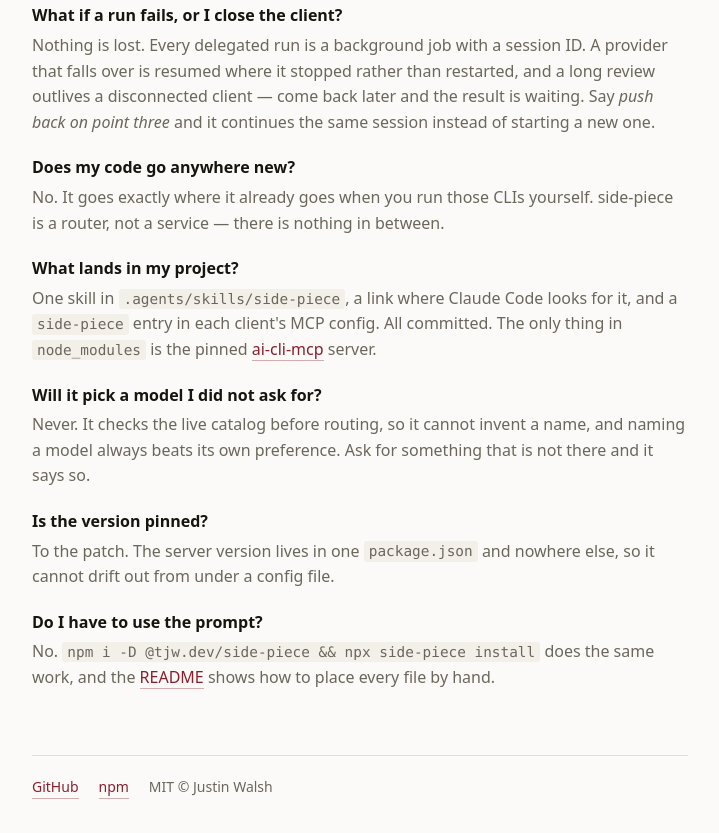
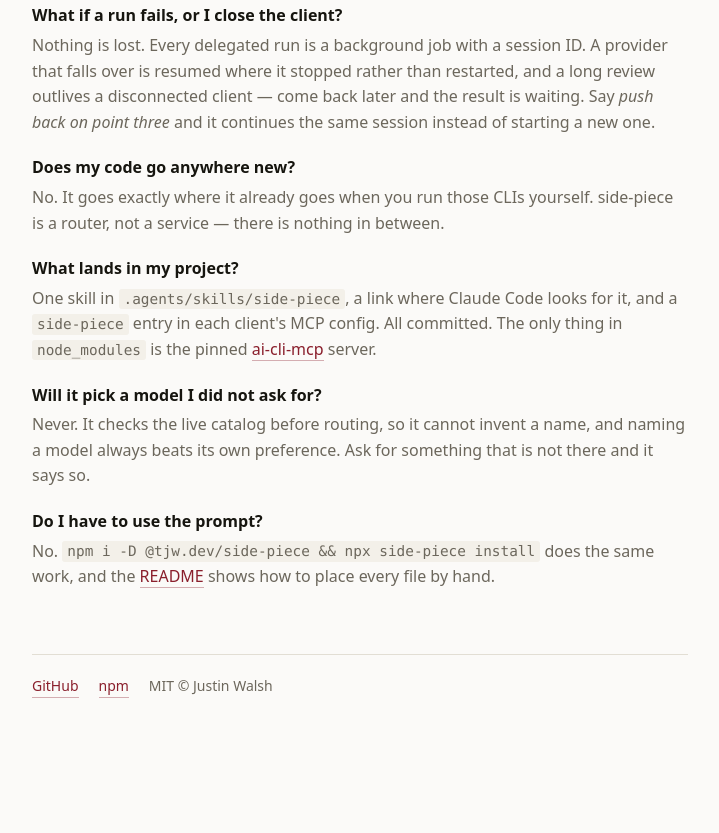
Before and after one commit to thejustinwalsh/side-piece, a website: page docs/index.html in a window 1280 px wide. Shown: the part 1243-2076 px from the top of the page, without its empty margins (280-999 px from the left). After the commit the page ends 2021 px from the top, so only its background shows below. Drawn offline with Linux system fonts and the light colour scheme.

Commit message:
docs: drop the version-pinning question
Implementation detail, not something a reader arrives wondering about.

```diff
--- a/docs/index.html
+++ b/docs/index.html
@@ -141,8 +141,6 @@
     <dt>Will it pick a model I did not ask for?</dt>
     <dd>Never. It checks the live catalog before routing, so it cannot invent a name, and naming a model always beats its own preference. Ask for something that is not there and it says so.</dd>
 
-    <dt>Is the version pinned?</dt>
-    <dd>To the patch. The server version lives in one <code>package.json</code> and nowhere else, so it cannot drift out from under a config file.</dd>
 
     <dt>Do I have to use the prompt?</dt>
     <dd>No. <code>npm i -D @tjw.dev/side-piece &amp;&amp; npx side-piece install</code> does the same work, and the <a href="https://github.com/thejustinwalsh/side-piece#manual-setup">README</a> shows how to place every file by hand.</dd>
```
